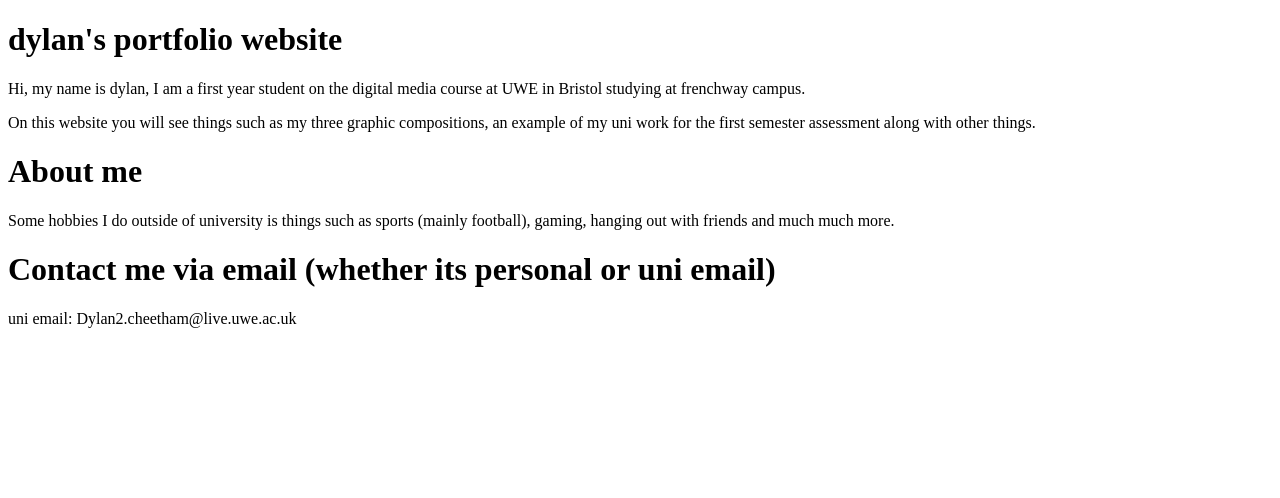
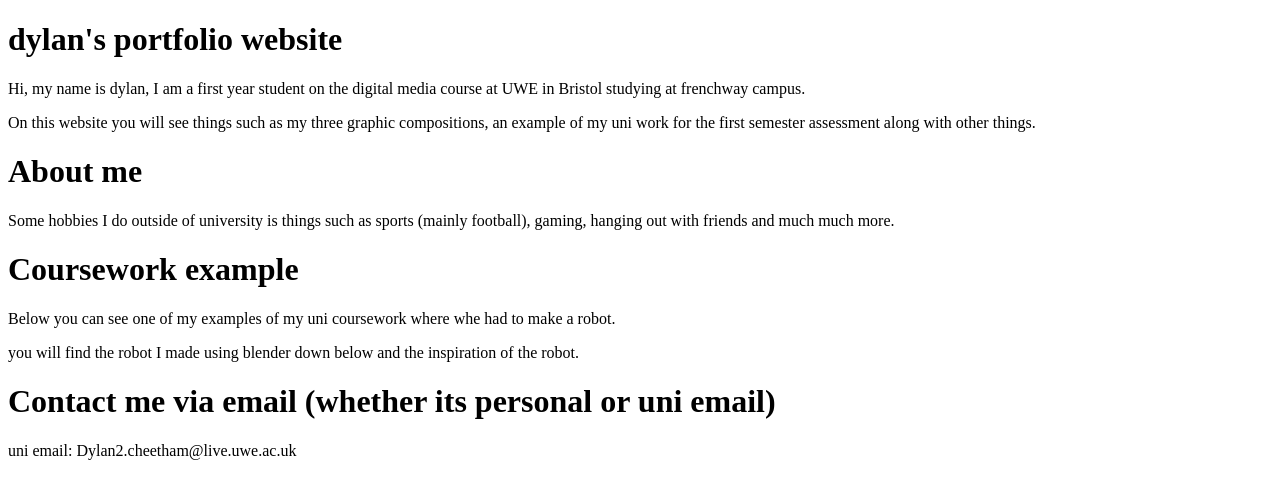
Before and after one commit to Dylan-Cheetham/Website, a plain HTML site: page index.html in a window 1280 px wide. Drawn offline with Linux system fonts and the light colour scheme.

Commit message:
adding another classed h1 and more p tags
adding a classed h1 tag called work and making more p tags to explain what the user can expect to see.

```diff
--- a/index.html
+++ b/index.html
@@ -14,6 +14,9 @@
     <p>On this website you will see things such as my three graphic compositions, an example of my uni work for the first semester assessment along with other things.</p>
     <h1 class="intro">About me</h1>
       <p>Some hobbies I do outside of university is things such as sports (mainly football), gaming, hanging out with friends and much much more.</p>
+    <h1 class="work">Coursework example</h1>
+    <p>Below you can see one of my examples of my uni coursework where whe had to make a robot.</p>
+    <p>you will find the robot I made using blender down below and the inspiration of the robot.</p>
 </body>
 
 <footer>
```
